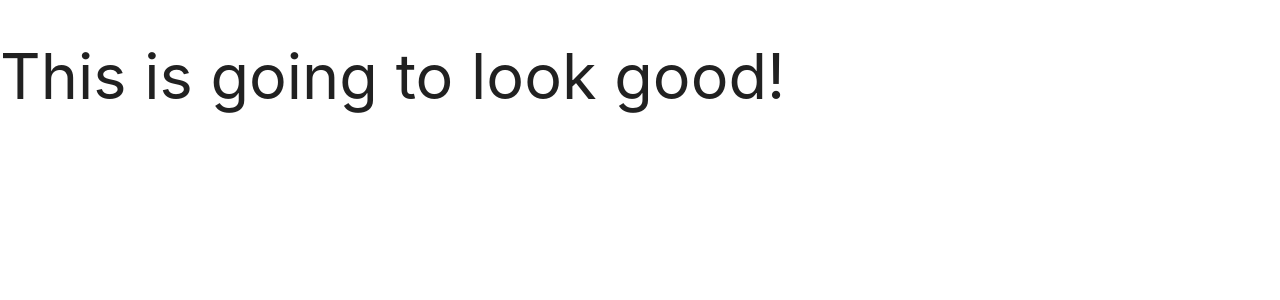
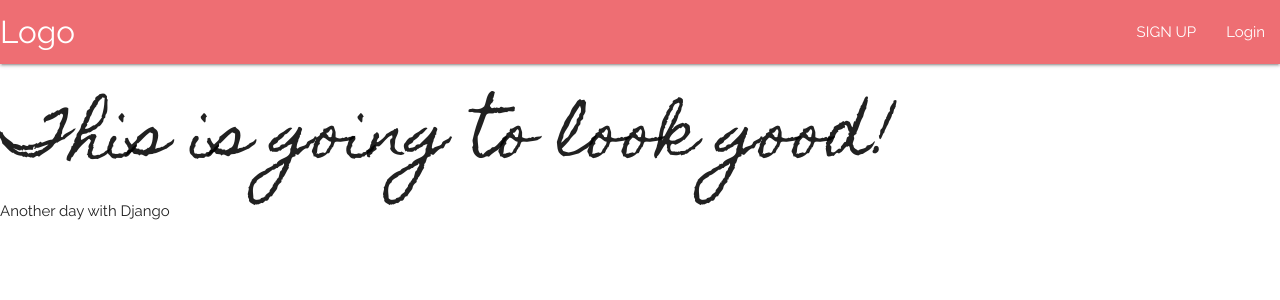
Before and after one commit to sbojorge/PP4-peachesncream, a Django app: page / in a window 1280 px wide. Shown: the top 300 px of the page. Run offline with Django 3.2, Linux system fonts and the light colour scheme.

Commit message:
add navbar

```diff
--- a/static/css/style.css
+++ b/static/css/style.css
@@ -0,0 +1,9 @@
+@import url('https://fonts.googleapis.com/css2?family=Homemade+Apple&family=Raleway&display=swap');
+
+h1,h2{
+    font-family: 'Homemade Apple', cursive;
+}
+
+body{
+    font-family: 'Raleway', sans-serif;
+}
--- /dev/null
+++ b/static/js/script.js
@@ -0,0 +1,5 @@
+// sidebar initialization
+document.addEventListener('DOMContentLoaded', function() {
+    let sidenav = document.querySelectorAll('.sidenav');
+    M.Sidenav.init(sidenav);
+  });
--- a/templates/base.html
+++ b/templates/base.html
@@ -9,14 +9,23 @@
     {% block materialize_css %}
     <link rel="stylesheet" href="https://cdnjs.cloudflare.com/ajax/libs/materialize/1.0.0/css/materialize.min.css">
     {% endblock %}
-    {% block onload_js %}
-    <script src="https://cdnjs.cloudflare.com/ajax/libs/materialize/1.0.0/js/materialize.min.js"></script>
+    {% block materialize_icons %}
+    <link href="https://fonts.googleapis.com/icon?family=Material+Icons" rel="stylesheet">
     {% endblock %}
+
     <link rel="stylesheet" href="{% static '/css/style.css' %}">
     <title>Peachesncream - {% block title %}{% endblock %}</title>
 </head>
 <body>
+    {% include 'includes/header.html' %}
+
     <h1>This is going to look good!</h1>
 
+    Another day with Django
+
 </body>
+{% block onload_js %}
+<script src="https://cdnjs.cloudflare.com/ajax/libs/materialize/1.0.0/js/materialize.min.js"></script>
+{% endblock %}
+<script src="{% static '/js/script.js' %}"></script>
 </html>
--- a/templates/includes/header.html
+++ b/templates/includes/header.html
@@ -0,0 +1,24 @@
+{% load static %}
+
+<header>
+    <!-- Desktop navbar -->
+    <nav>
+        <div class="nav-wrapper">
+            <a href="#" class="brand-logo">Logo</a>
+            <a href="#" data-target="mobile-demo" class="sidenav-trigger"><i class="material-icons">menu</i></a>
+            <ul class="right hide-on-med-and-down">
+                <li><a href="#">SIGN UP</a></li>
+                <!--add additional style to the sign up link-->
+                <li><a href="#">Login</a></li>
+
+            </ul>
+        </div>
+    </nav>
+    <!-- Mobile navbar -->
+
+    <ul class="sidenav" id="mobile-demo">
+        <li><a href="#">SIGN UP</a></li>
+        <li><a href="#">Login</a></li>
+
+    </ul>
+</header>
```
